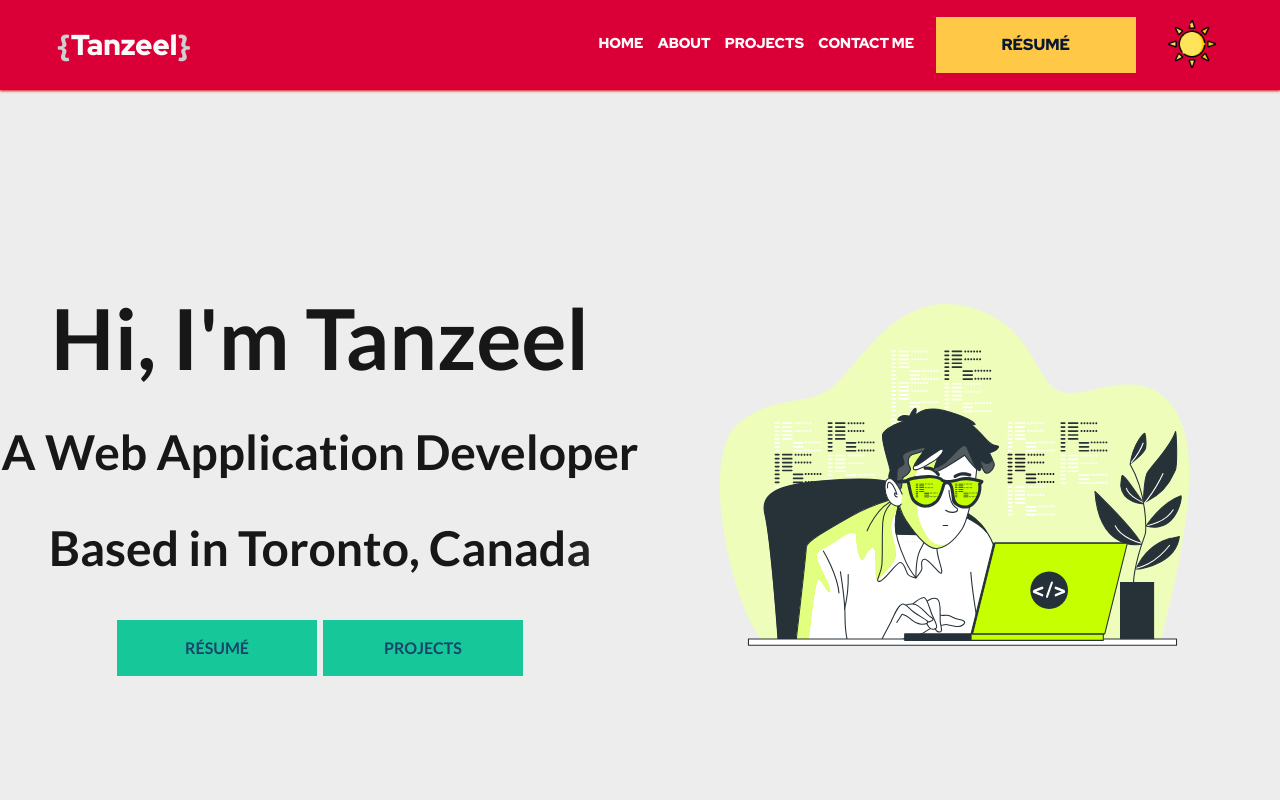
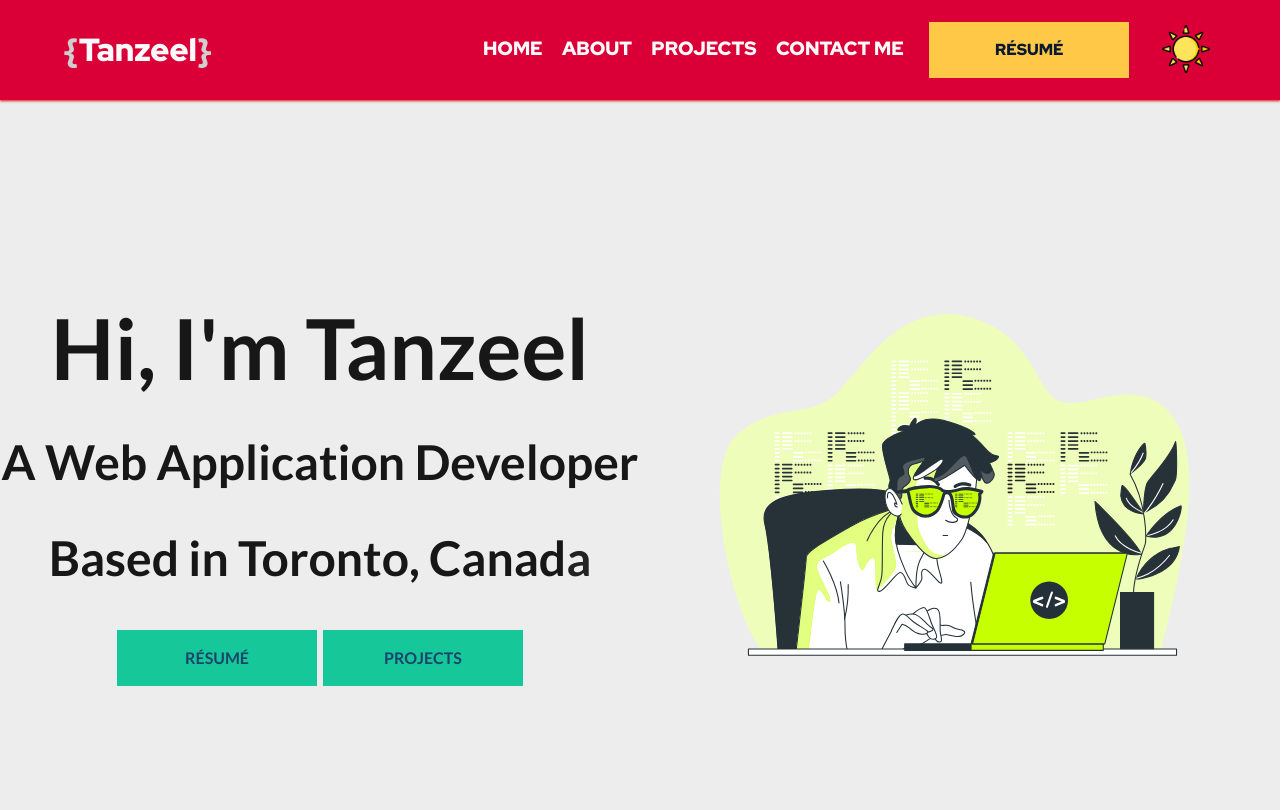
Before and after one commit to tanzeel44/portfolio, a Next.js app: page / in a window 1280 px wide. Built offline with nearby package versions, Linux system fonts and the light colour scheme.

Commit message:
fixed some styles

```diff
--- a/components/Header/Header.jsx
+++ b/components/Header/Header.jsx
@@ -13,7 +13,7 @@ const StyledHeader = styled.header`
   font-weight: 900;
   display: flex;
   justify-content: space-between;
-  font-size: 0.9em;
+  font-size: 1em;
   align-items: center;
   background-color: #da0037;
   box-shadow: rgba(200, 0, 0, 0.36) 0px 1px 3px, rgba(225, 0, 0, 0.72) 0px 1px 2px;
--- a/components/Header/NavMenu.jsx
+++ b/components/Header/NavMenu.jsx
@@ -35,11 +35,15 @@ const StyledMenu = styled.ul`
     @media only screen and (min-width: 902px) {
       display: inline-block;
       margin: 0 1em;
-      font-size: 0.5em;
+      font-size: 0.4em;
 
       a:after {
         background: #fafafa;
       }
+    }
+
+    @media only screen and (min-width: 1280px) {
+      font-size: 0.6em;
     }
   }
 `;
```
